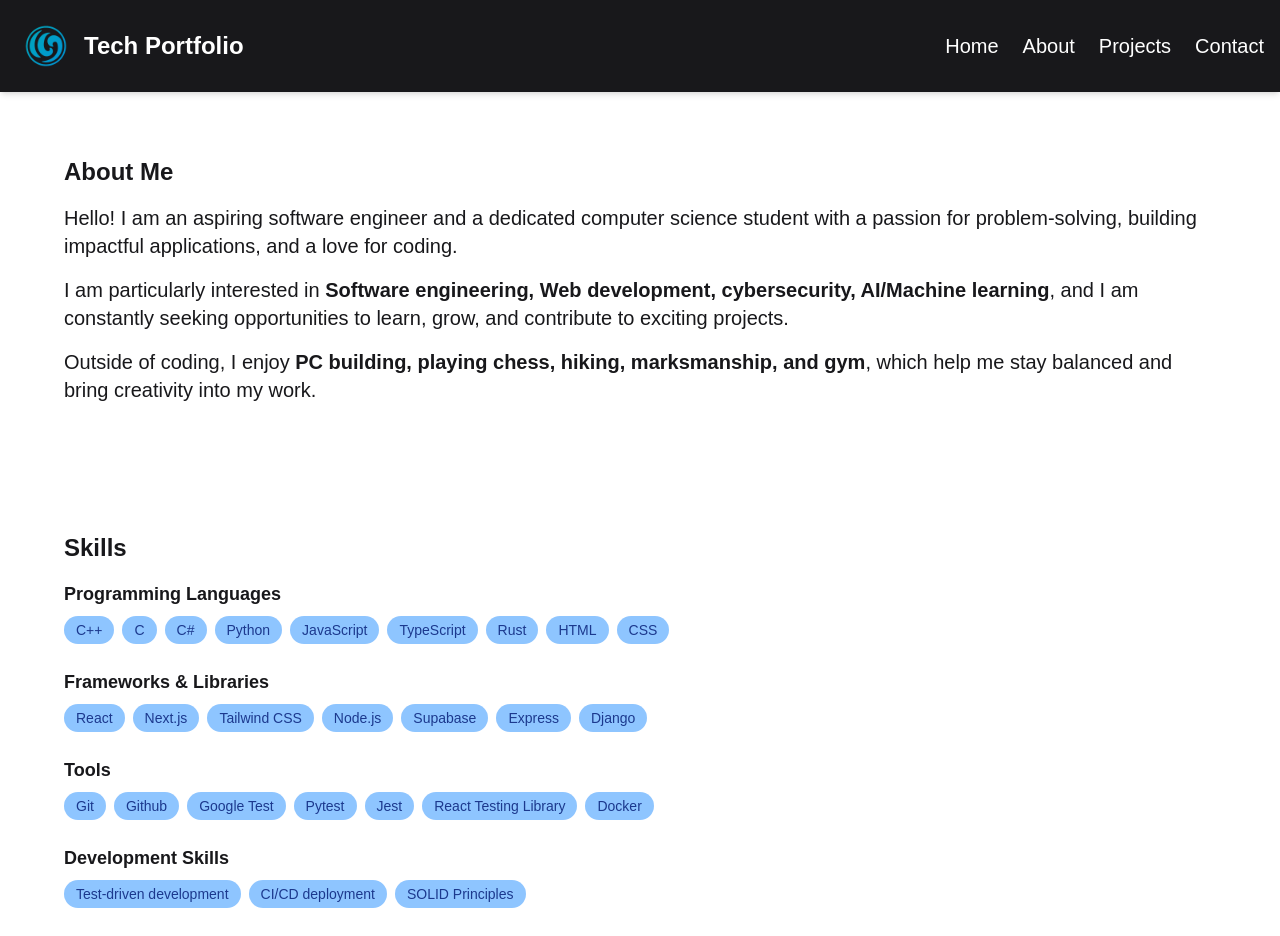
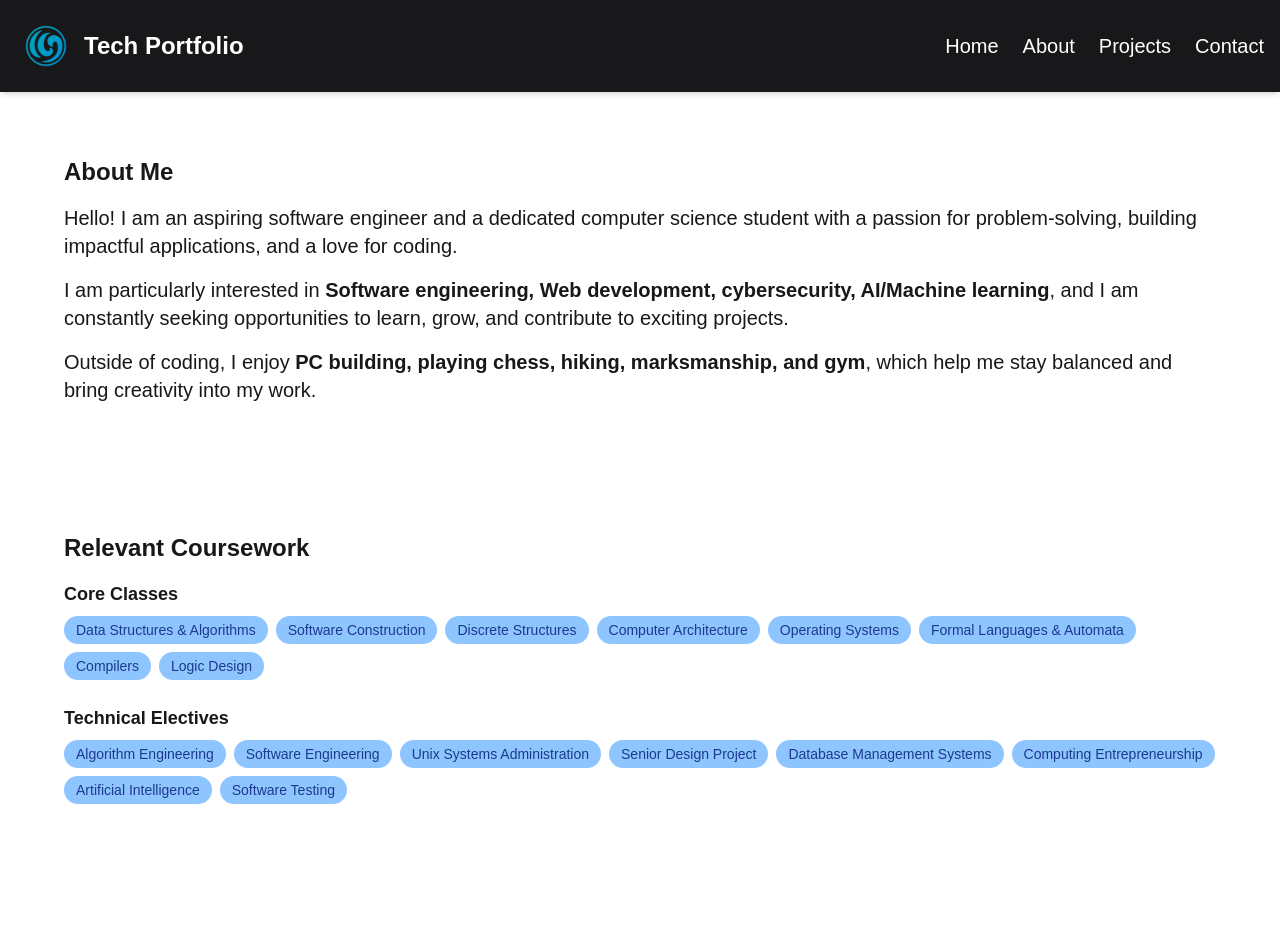
Before and after one commit to Ampherost/Ampherost.github.io, a Next.js app: page / in a window 1280 px wide. Shown: the top 936 px of the page. Built offline with nearby package versions, Linux system fonts and the light colour scheme.

Commit message:
added new sections and skills

```diff
--- a/app/page.tsx
+++ b/app/page.tsx
@@ -30,6 +30,49 @@ export default function Home() {
         </Container>
       </section>
 
+      {/* Relevant Coursework */}
+      <section id="relevant-coursework" className="p-8">
+        <Container
+          title="Relevant Coursework"
+          className=""
+        >
+
+         <div className="space-y-6">
+      {/* Core Classes */}
+      <div>
+        <h3 className="text-lg font-semibold mb-2">Core Classes</h3>
+        <div className="flex flex-wrap gap-2">
+          {["Data Structures & Algorithms", "Software Construction", "Discrete Structures", "Computer Architecture", "Operating Systems", "Formal Languages & Automata", "Compilers", "Logic Design" ].map((skill) => (
+            <span
+              key={skill}
+              className="bg-blue-300 text-blue-900 px-3 py-1 rounded-full text-sm"
+            >
+              {skill}
+            </span>
+          ))}
+        </div>
+      </div>
+
+      {/* Tech Electives */}
+      <div>
+        <h3 className="text-lg font-semibold mb-2">Technical Electives</h3>
+        <div className="flex flex-wrap gap-2">
+          {["Algorithm Engineering", "Software Engineering", "Unix Systems Administration", "Senior Design Project", "Database Management Systems", "Computing Entrepreneurship", "Artificial Intelligence", "Software Testing" ].map(
+            (skill) => (
+              <span
+                key={skill}
+                className="bg-blue-300 text-blue-900 px-3 py-1 rounded-full text-sm"
+              >
+                {skill}
+              </span>
+            )
+          )}
+        </div>
+      </div>
+    </div>
+  </Container>
+       </section>
+
 
 
 
@@ -56,7 +99,7 @@ export default function Home() {
       <div>
         <h3 className="text-lg font-semibold mb-2">Frameworks & Libraries</h3>
         <div className="flex flex-wrap gap-2">
-          {["React", "Next.js", "Tailwind CSS", "Node.js", "Supabase", "Express", "Django"].map(
+          {["React", "Next.js", "Tailwind CSS", "Node.js", "Supabase", "Express", "Django", ".NET"].map(
             (skill) => (
               <span
                 key={skill}
@@ -73,7 +116,7 @@ export default function Home() {
       <div>
         <h3 className="text-lg font-semibold mb-2">Tools</h3>
         <div className="flex flex-wrap gap-2">
-          {["Git", "Github", "Google Test", "Pytest", "Jest", "React Testing Library", "Docker"].map((skill) => (
+          {["Git", "Github", "Google Test", "Pytest", "Jest", "React Testing Library", "Travis CI", "Cmake/make", "gcov/lcov", "Docker", "SFML"].map((skill) => (
             <span
               key={skill}
               className="bg-blue-300 text-blue-900 px-3 py-1 rounded-full text-sm"
@@ -88,7 +131,7 @@ export default function Home() {
       <div>
         <h3 className="text-lg font-semibold mb-2">Development Skills</h3>
         <div className="flex flex-wrap gap-2">
-          {["Test-driven development", "CI/CD deployment", "SOLID Principles"].map((skill) => (
+          {["Test-driven development", "Unit & Integration Testing", "CI/CD deployment", "SOLID Principles", "Design Patterns", "Agile Practices", "Version Control Workflows"].map((skill) => (
             <span
               key={skill}
               className="bg-blue-300 text-blue-900 px-3 py-1 rounded-full text-sm"
```
